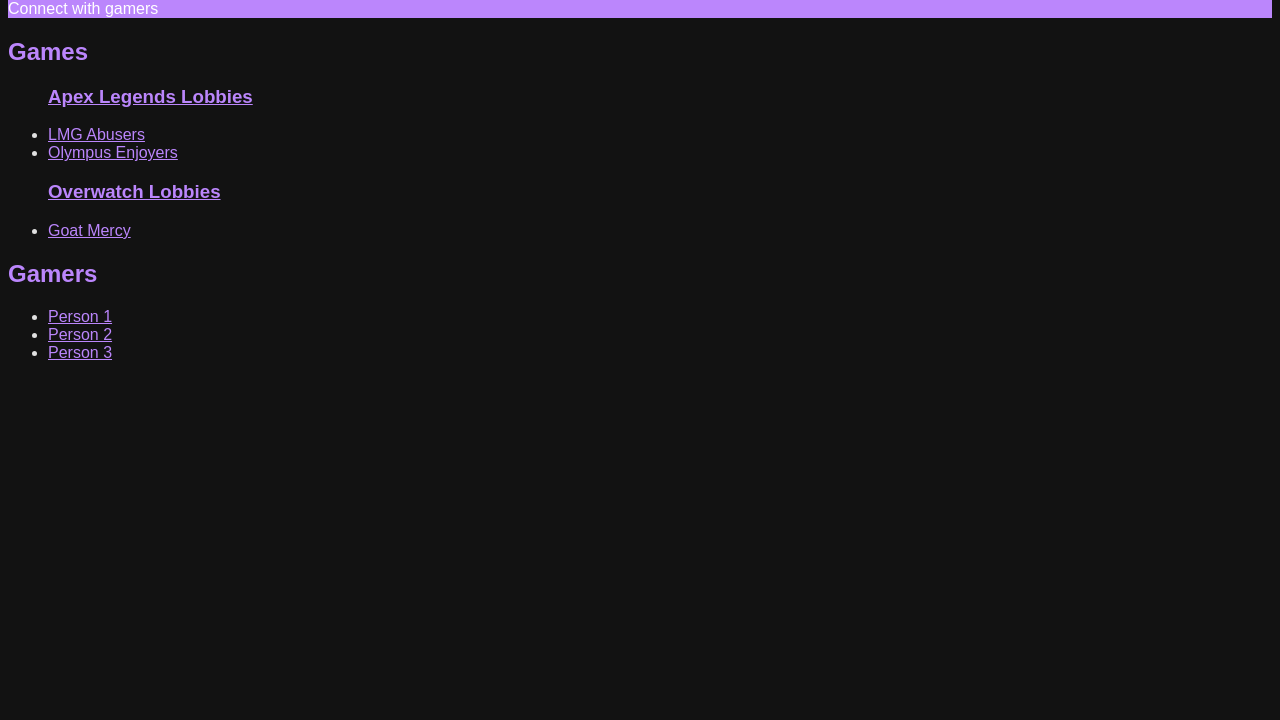
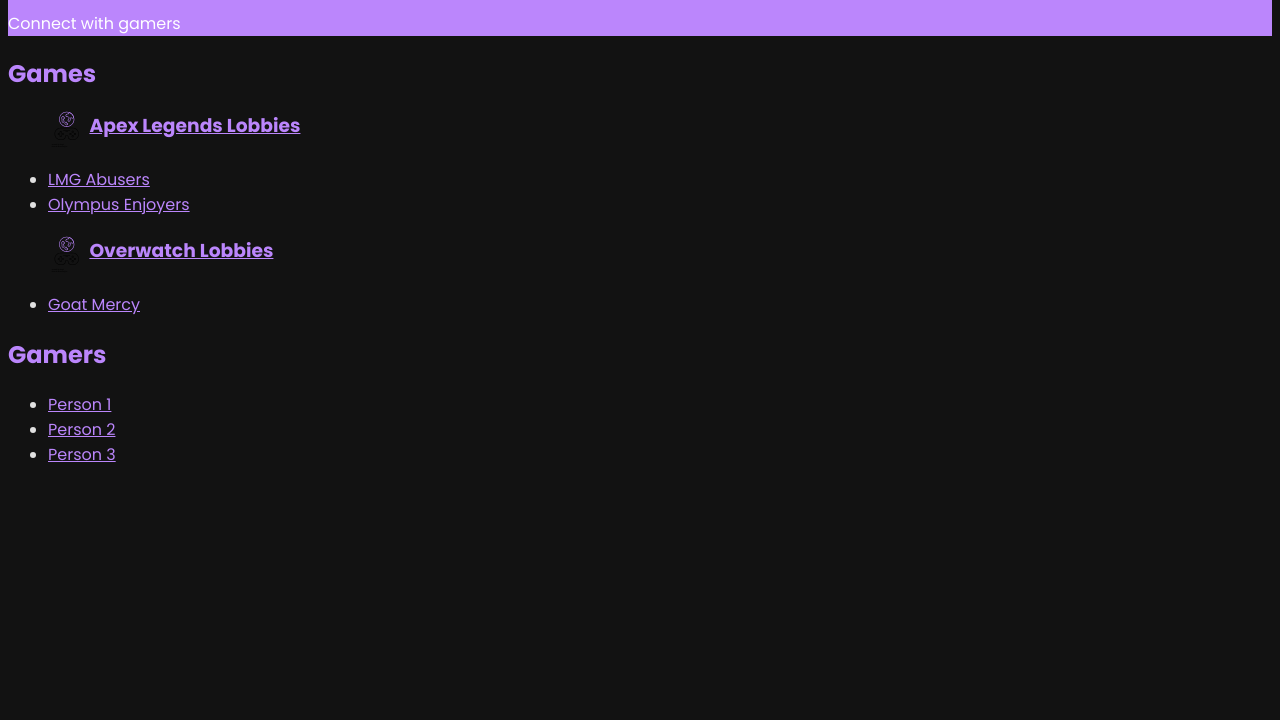
Before and after one commit to MihikaNigam/PlayPal, a website: page packages/proto/public/index.html in a window 1280 px wide. Shown: the part 80-800 px from the top of the page. Drawn offline with Linux system fonts and the light colour scheme.

Commit message:
added fonts and icons

```diff
--- a/packages/proto/public/index.html
+++ b/packages/proto/public/index.html
@@ -1,9 +1,15 @@
 <!DOCTYPE html>
-
 <html>
   <head>
+    <meta charset="utf-8" />
     <link rel="stylesheet" href="/styles/page.css" />
-    <link rel="stylesheet" href="/styles/tokens.css">
+    <link rel="stylesheet" href="/styles/tokens.css" />
+    <link rel="preconnect" href="https://fonts.googleapis.com" />
+    <link rel="preconnect" href="https://fonts.gstatic.com" crossorigin />
+    <link
+      href="https://fonts.googleapis.com/css2?family=Poppins:ital,wght@0,100;0,200;0,300;0,400;0,500;0,600;0,700;0,800;0,900;1,100;1,200;1,300;1,400;1,500;1,600;1,700;1,800;1,900&display=swap"
+      rel="stylesheet"
+    />
   </head>
   <body>
     <header>
@@ -15,12 +21,18 @@
       <h2>Games</h2>
       <ul>
         <h3>
+          <svg class="icon">
+            <use href="/icons/controller.svg#icon-globe-roller" />
+          </svg>
           <a href="game/apex.html">Apex Legends Lobbies</a>
         </h3>
         <li><a href="teams/lobby.html">LMG Abusers</a></li>
         <li><a href="teams/lobby.html">Olympus Enjoyers</a></li>
         <span></span>
         <h3>
+          <svg class="icon">
+            <use href="/icons/controller.svg#icon-globe-roller" />
+          </svg>
           <a href="game/overwatch.html">Overwatch Lobbies</a>
         </h3>
         <li><a href="teams/lobby.html">Goat Mercy</a></li>
--- a/packages/proto/public/styles/page.css
+++ b/packages/proto/public/styles/page.css
@@ -45,3 +45,11 @@
 h3 {
   color: var(--color-accent);
 }
+
+svg.icon {
+  display: inline;
+  height: 2em;
+  width: 2em;
+  vertical-align: top;
+  fill: var(--color-accent);
+}
--- a/packages/proto/public/styles/tokens.css
+++ b/packages/proto/public/styles/tokens.css
@@ -7,7 +7,10 @@
     --color-text-inverted: rgb(255, 255, 255);
     --color-background-header: var(--color-accent);
     --color-background-page: rgb(18, 18, 18);
-    --font-primary: 'Arial', sans-serif;
+
+
+    --font-primary: 'Poppins', 'Arial', sans-serif;;
+
     --font-size-regular: 16px;
     --font-size-large: 24px;
     --spacing-small: 8px;
```
Also changed, not shown: packages/proto/assets/globe_roller.svg (added), packages/proto/public/icons/controller.svg (added).
